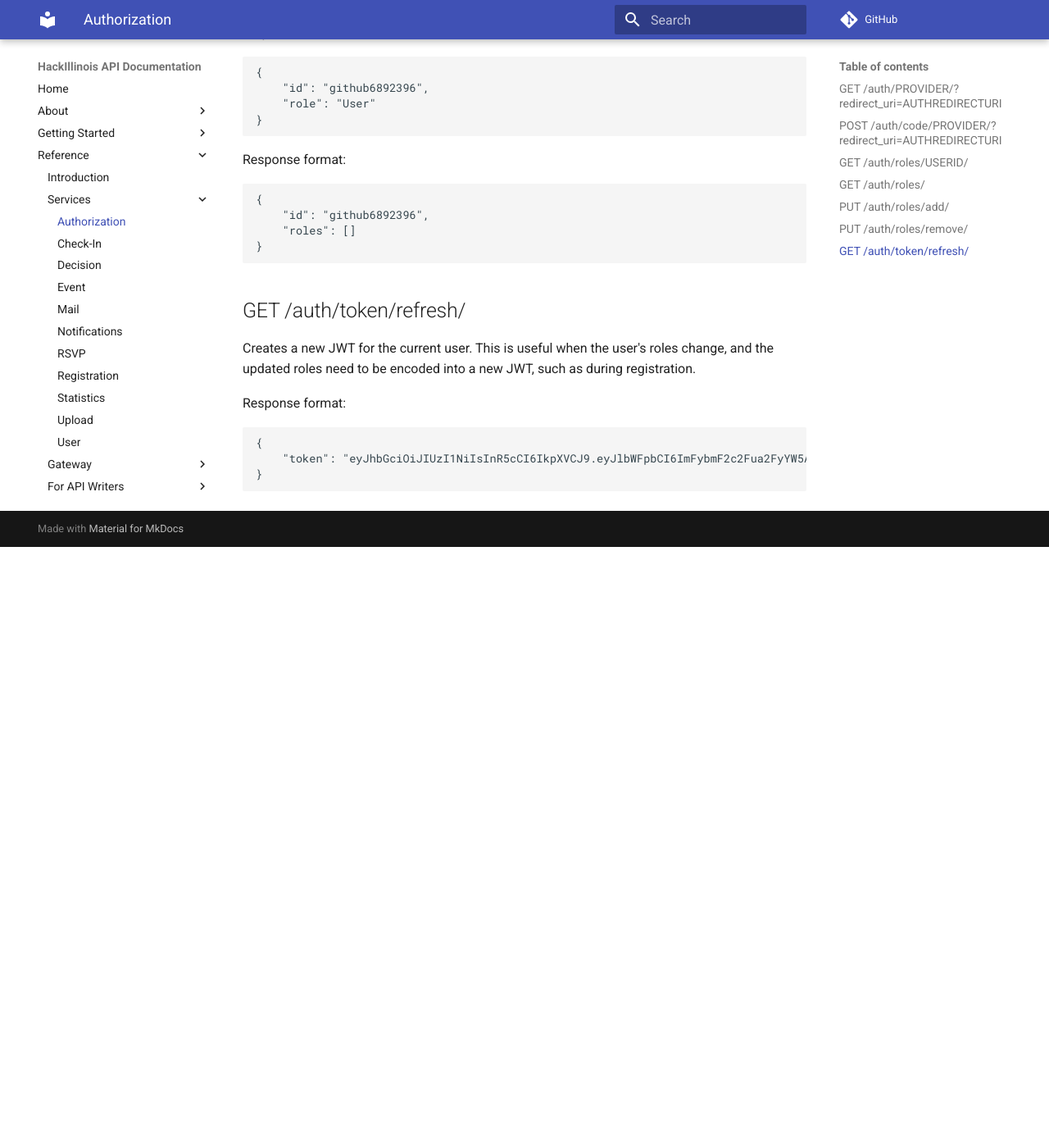
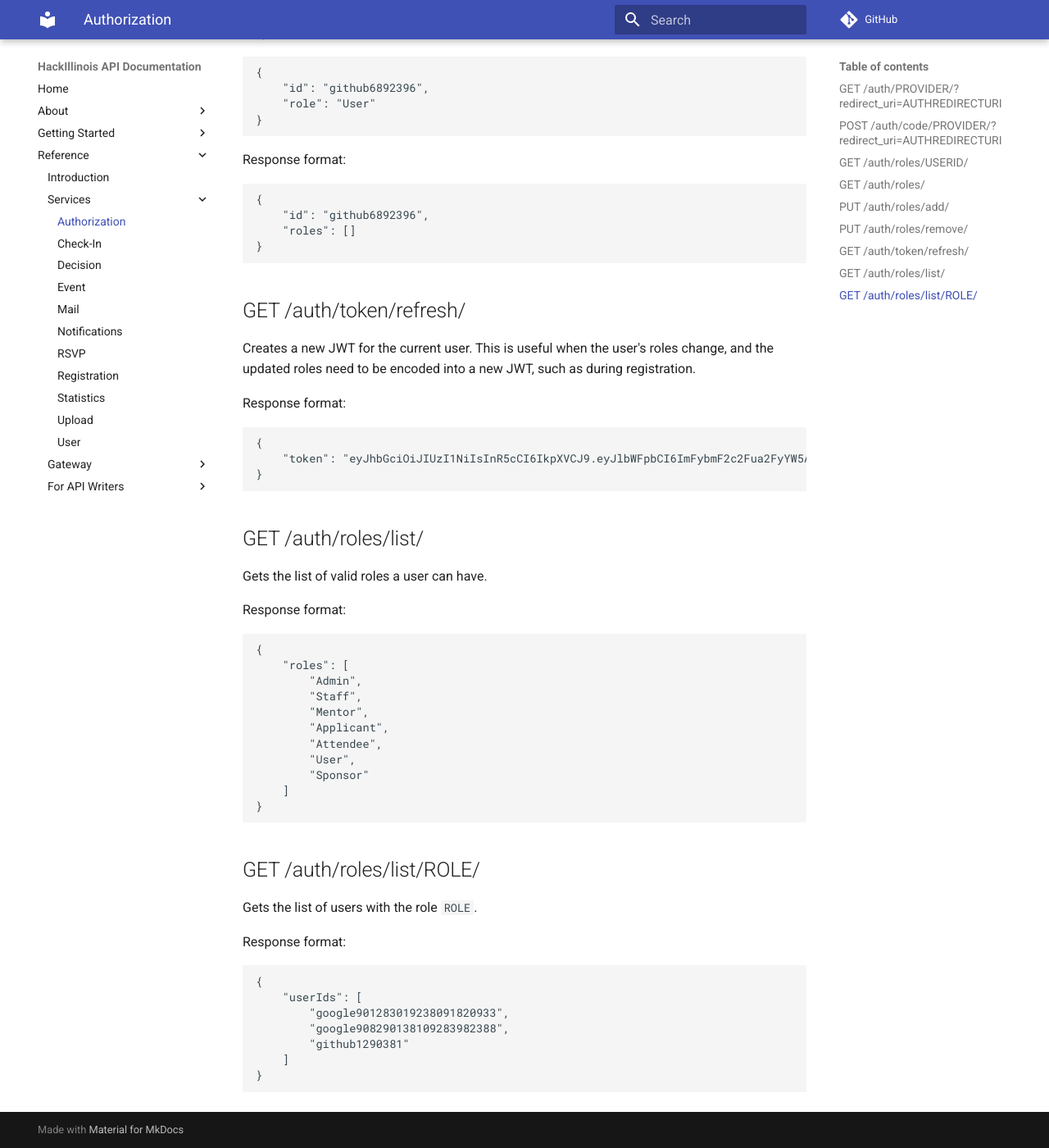
Before and after one commit to HackIllinois/api, an MkDocs documentation site: the page built from documentation/docs/reference/services/Authorization.md, in a window 1280 px wide and 1400 px high, scrolled down 2245 px. Shown: the whole window at 82% size. Built offline with MkDocs 1.6.1 and Material for MkDocs 9.7.7, drawn with Linux system fonts in a browser that asks for light colours; comment, search, counter and statistics services are not loaded; before the commit the page ends 2912 px from its top, so only the background shows below that.

Commit message:
Update docs

````diff
--- a/documentation/docs/reference/services/Authorization.md
+++ b/documentation/docs/reference/services/Authorization.md
@@ -123,3 +123,39 @@ Response format:
 	"token": "eyJhbGciOiJIUzI1NiIsInR5cCI6IkpXVCJ9.eyJlbWFpbCI6ImFybmF2c2Fua2FyYW5AZ21haWwuY29tIiwiZXhwIjoxNTI1ODQ1MzA0LCJpZCI6MCwicm9sZXMiOlsiVXNlciJdfQ.lYxFGSNDU9q7FoQHNHGvpKu1fTHf8yHsKPg8FDt9L-s"
 }
 ```
+
+GET /auth/roles/list/
+-----------------------
+
+Gets the list of valid roles a user can have.
+
+Response format:
+```
+{
+	"roles": [
+		"Admin",
+		"Staff",
+		"Mentor",
+		"Applicant",
+		"Attendee",
+		"User",
+		"Sponsor"
+	]
+}
+```
+
+GET /auth/roles/list/ROLE/
+--------------------------
+
+Gets the list of users with the role `ROLE`.
+
+Response format:
+```
+{
+	"userIds": [
+		"google901283019238091820933",
+		"google908290138109283982388",
+		"github1290381"
+	]
+}
+```
````
